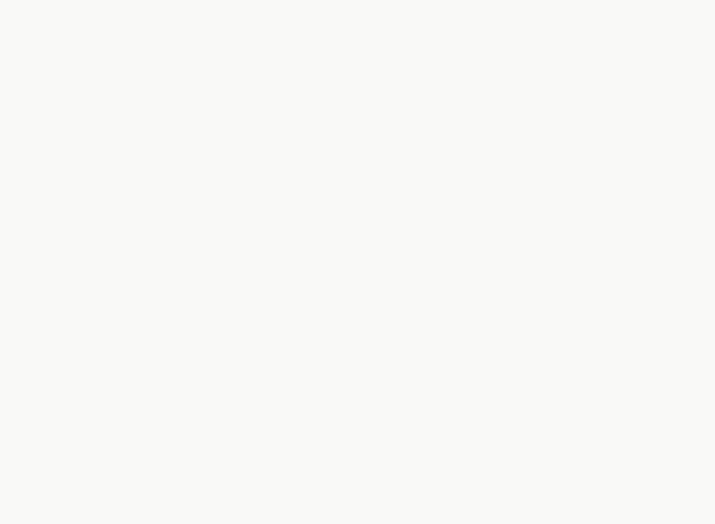
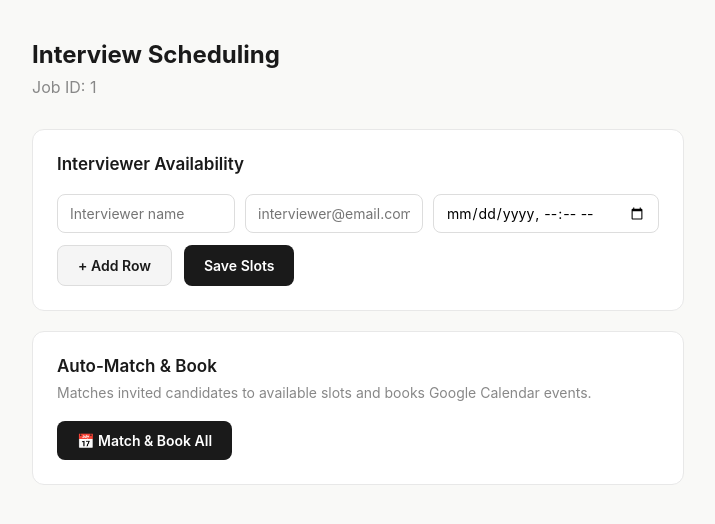
Before and after one commit to realastronics/Hiring-Pipeline-Automation, a React (Vite) app in the folder Frontend/: page /schedule/1 in a window 1280 px wide. Before the commit this address had no page. Shown: the top 524 px of the page, without its empty margins (282-997 px from the left). Built offline with nearby package versions, Linux system fonts and the light colour scheme.

Commit message:
it's working on hopes and dreams

```diff
--- a/Frontend/src/App.jsx
+++ b/Frontend/src/App.jsx
@@ -2,6 +2,7 @@ import { BrowserRouter, Routes, Route } from 'react-router-dom'
 import Dashboard from './pages/Dashboard'
 import Screening from './pages/Screening'
 import Candidates from './pages/Candidates'
+import Schedule from './pages/Schedule'
 
 function App() {
   return (
@@ -10,6 +11,7 @@ function App() {
         <Route path="/" element={<Dashboard />} />
         <Route path="/screen/:jobId" element={<Screening />} />
         <Route path="/candidates/:jobId" element={<Candidates />} />
+        <Route path="/schedule/:jobId" element={<Schedule />} />
       </Routes>
     </BrowserRouter>
   )
--- a/Frontend/src/pages/Candidates.jsx
+++ b/Frontend/src/pages/Candidates.jsx
@@ -1,11 +1,12 @@
 import { useState, useEffect } from 'react'
-import { useParams } from 'react-router-dom'
+import { useParams, useNavigate } from 'react-router-dom'
 import axios from 'axios'
 
 const API = 'http://localhost:8000'
 
 export default function Candidates() {
   const { jobId } = useParams()
+  const navigate = useNavigate()
   const [data, setData] = useState(null)
   const [formLink, setFormLink] = useState('')
   const [jobTitle, setJobTitle] = useState('')
@@ -95,6 +96,12 @@ export default function Candidates() {
           Send Rejections
         </button>
       </div>
+
+      <button
+        style={{ ...btnStyle('#059669'), marginTop: 12, width: '100%' }}
+        onClick={() => navigate(`/schedule/${jobId}`)}>
+        Go to Scheduling →
+      </button>
     </div>
   )
 }
--- /dev/null
+++ b/Frontend/src/pages/Schedule.jsx
@@ -0,0 +1,140 @@
+import { useState } from 'react'
+import { useParams } from 'react-router-dom'
+import axios from 'axios'
+
+const API = 'http://localhost:8000'
+
+export default function Schedule() {
+  const { jobId } = useParams()
+  const [slots, setSlots] = useState([{ interviewer_name: '', interviewer_email: '', slot_datetime: '' }])
+  const [schedule, setSchedule] = useState(null)
+  const [loading, setLoading] = useState(false)
+  const [message, setMessage] = useState('')
+
+  async function addSlots() {
+    setLoading(true)
+    try {
+      await axios.post(`${API}/schedule/slots`, { job_id: jobId, slots })
+      setMessage('✓ Slots added successfully')
+    } catch (e) {
+      setMessage('Failed: ' + e.message)
+    }
+    setLoading(false)
+  }
+
+  async function matchAndBook() {
+    setLoading(true)
+    try {
+      const res = await axios.post(`${API}/schedule/match`, { job_id: jobId })
+      setSchedule(res.data)
+    } catch (e) {
+      setMessage('Failed: ' + e.message)
+    }
+    setLoading(false)
+  }
+
+  function addSlotRow() {
+    setSlots([...slots, { interviewer_name: '', interviewer_email: '', slot_datetime: '' }])
+  }
+
+  function updateSlot(index, field, value) {
+    const updated = [...slots]
+    updated[index][field] = value
+    setSlots(updated)
+  }
+
+  return (
+    <div style={{ maxWidth: 700, margin: '40px auto', padding: '0 24px' }}>
+      <h1 style={{ fontSize: 24, fontWeight: 700, marginBottom: 8 }}>Interview Scheduling</h1>
+      <p style={{ color: '#888', marginBottom: 32 }}>Job ID: {jobId}</p>
+
+      {/* Slot input */}
+      <div style={cardStyle}>
+        <h2 style={{ fontSize: 17, fontWeight: 600, marginBottom: 20 }}>Interviewer Availability</h2>
+        {slots.map((slot, i) => (
+          <div key={i} style={{ display: 'grid', gridTemplateColumns: '1fr 1fr 1fr', gap: 10, marginBottom: 12 }}>
+            <input
+              style={inputStyle}
+              placeholder="Interviewer name"
+              value={slot.interviewer_name}
+              onChange={e => updateSlot(i, 'interviewer_name', e.target.value)}
+            />
+            <input
+              style={inputStyle}
+              placeholder="interviewer@email.com"
+              value={slot.interviewer_email}
+              onChange={e => updateSlot(i, 'interviewer_email', e.target.value)}
+            />
+            <input
+              style={inputStyle}
+              type="datetime-local"
+              value={slot.slot_datetime}
+              onChange={e => updateSlot(i, 'slot_datetime', e.target.value)}
+            />
+          </div>
+        ))}
+        <div style={{ display: 'flex', gap: 12, marginTop: 8 }}>
+          <button style={secondaryBtn} onClick={addSlotRow}>+ Add Row</button>
+          <button style={primaryBtn} onClick={addSlots} disabled={loading}>
+            Save Slots
+          </button>
+        </div>
+      </div>
+
+      {/* Match and book */}
+      <div style={cardStyle}>
+        <h2 style={{ fontSize: 17, fontWeight: 600, marginBottom: 8 }}>Auto-Match & Book</h2>
+        <p style={{ color: '#888', fontSize: 14, marginBottom: 20 }}>
+          Matches invited candidates to available slots and books Google Calendar events.
+        </p>
+        <button style={primaryBtn} onClick={matchAndBook} disabled={loading}>
+          {loading ? 'Booking...' : '📅 Match & Book All'}
+        </button>
+      </div>
+
+      {message && (
+        <p style={{ color: '#16a34a', fontWeight: 500, marginBottom: 16 }}>{message}</p>
+      )}
+
+      {/* Results */}
+      {schedule && (
+        <div style={cardStyle}>
+          <h2 style={{ fontSize: 17, fontWeight: 600, marginBottom: 16 }}>
+            Booked ({schedule.booked?.length || 0})
+          </h2>
+          {schedule.booked?.map((b, i) => (
+            <div key={i} style={{ padding: '12px 16px', background: '#f0fdf4', borderRadius: 8, marginBottom: 8 }}>
+              <strong>{b.candidate}</strong> — {b.interviewer}
+              <br />
+              <span style={{ fontSize: 13, color: '#666' }}>{b.slot}</span>
+              {b.calendar_link && (
+                <a href={b.calendar_link} target="_blank" rel="noreferrer"
+                  style={{ float: 'right', fontSize: 13, color: '#16a34a' }}>
+                  View Event →
+                </a>
+              )}
+            </div>
+          ))}
+
+          {schedule.failed?.length > 0 && (
+            <div style={{ marginTop: 16 }}>
+              <h3 style={{ fontSize: 15, color: '#dc2626', marginBottom: 8 }}>
+                No slot found ({schedule.failed.length})
+              </h3>
+              {schedule.failed.map((name, i) => (
+                <div key={i} style={{ padding: '8px 12px', background: '#fef2f2', borderRadius: 8, marginBottom: 6, fontSize: 14 }}>
+                  {name}
+                </div>
+              ))}
+            </div>
+          )}
+        </div>
+      )}
+    </div>
+  )
+}
+
+const cardStyle = { background: '#fff', borderRadius: 12, padding: 24, border: '1px solid #e8e8e8', marginBottom: 20 }
+const inputStyle = { width: '100%', padding: '9px 12px', borderRadius: 8, border: '1px solid #ddd', fontSize: 14, outline: 'none', fontFamily: 'inherit' }
+const primaryBtn = { padding: '11px 20px', borderRadius: 8, background: '#1a1a1a', color: '#fff', border: 'none', fontSize: 14, fontWeight: 600 }
+const secondaryBtn = { padding: '11px 20px', borderRadius: 8, background: '#f5f5f5', color: '#1a1a1a', border: '1px solid #ddd', fontSize: 14, fontWeight: 600 }
--- a/Frontend/src/pages/Screening.jsx
+++ b/Frontend/src/pages/Screening.jsx
@@ -7,21 +7,30 @@ const API = 'http://localhost:8000'
 export default function Screening() {
   const { jobId } = useParams()
   const navigate = useNavigate()
+  const [mode, setMode] = useState('upload')
   const [jdText, setJdText] = useState('')
   const [resumes, setResumes] = useState([])
+  const [sheetId, setSheetId] = useState('')
   const [loading, setLoading] = useState(false)
   const [results, setResults] = useState(null)
 
   async function runScreening() {
-    if (!jdText || resumes.length === 0) return
+    if (!jdText) return
+    if (mode === 'upload' && resumes.length === 0) return
     setLoading(true)
     try {
       const form = new FormData()
       form.append('job_id', jobId)
       form.append('jd_text', jdText)
+
+      let res
+      if (mode === 'upload') {
         resumes.forEach(f => form.append('resumes', f))
-
-      const res = await axios.post(`${API}/screen/`, form)
+        res = await axios.post(`${API}/screen/`, form)
+      } else {
+        form.append('sheet_id', sheetId)
+        res = await axios.post(`${API}/screen/from-sheet`, form)
+      }
       setResults(res.data)
     } catch (e) {
       alert('Screening failed: ' + e.message)
@@ -36,6 +45,22 @@ export default function Screening() {
 
       {!results ? (
         <div style={{ background: '#fff', borderRadius: 12, padding: 32, border: '1px solid #e8e8e8' }}>
+
+          {/* Mode toggle */}
+          <div style={{ display: 'flex', gap: 8, marginBottom: 24 }}>
+            <button
+              style={mode === 'upload' ? primaryBtn : secondaryBtn}
+              onClick={() => setMode('upload')}>
+              Manual Upload
+            </button>
+            <button
+              style={mode === 'sheet' ? primaryBtn : secondaryBtn}
+              onClick={() => setMode('sheet')}>
+              From Google Form
+            </button>
+          </div>
+
+          {/* JD input — always shown */}
           <label style={labelStyle}>Job Description</label>
           <textarea
             style={{ ...inputStyle, height: 160, resize: 'vertical' }}
@@ -44,6 +69,9 @@ export default function Screening() {
             onChange={e => setJdText(e.target.value)}
           />
 
+          {/* Conditional input based on mode */}
+          {mode === 'upload' ? (
+            <div>
               <label style={labelStyle}>Upload Resumes (PDF)</label>
               <input
                 type="file"
@@ -57,9 +85,24 @@ export default function Screening() {
                   {resumes.length} file(s) selected
                 </p>
               )}
+            </div>
+          ) : (
+            <div>
+              <label style={labelStyle}>Google Sheet ID</label>
+              <input
+                style={inputStyle}
+                placeholder="Paste the Sheet ID from the URL"
+                value={sheetId}
+                onChange={e => setSheetId(e.target.value)}
+              />
+              <p style={{ fontSize: 13, color: '#888', marginBottom: 16 }}>
+                Make sure the sheet has columns: Full Name, Email, Resume
+              </p>
+            </div>
+          )}
 
-          <button style={btnStyle} onClick={runScreening} disabled={loading}>
-            {loading ? 'Screening...' : `▶ Run AI Screening`}
+          <button style={primaryBtn} onClick={runScreening} disabled={loading}>
+            {loading ? 'Screening...' : '▶ Run AI Screening'}
           </button>
         </div>
       ) : (
@@ -74,7 +117,8 @@ export default function Screening() {
             <CandidateCard key={i} candidate={r} />
           ))}
 
-          <button style={{ ...btnStyle, marginTop: 24 }} onClick={() => navigate(`/candidates/${jobId}`)}>
+          <button style={{ ...primaryBtn, width: '100%', marginTop: 24 }}
+            onClick={() => navigate(`/candidates/${jobId}`)}>
             Go to Outreach →
           </button>
         </div>
@@ -117,5 +161,6 @@ function CandidateCard({ candidate: c }) {
 }
 
 const labelStyle = { display: 'block', fontSize: 14, fontWeight: 500, marginBottom: 6, color: '#444' }
-const inputStyle = { width: '100%', padding: '10px 14px', borderRadius: 8, border: '1px solid #ddd', fontSize: 15, marginBottom: 20, outline: 'none' }
-const btnStyle = { width: '100%', padding: 12, borderRadius: 8, background: '#1a1a1a', color: '#fff', border: 'none', fontSize: 15, fontWeight: 600 }
+const inputStyle = { width: '100%', padding: '10px 14px', borderRadius: 8, border: '1px solid #ddd', fontSize: 15, marginBottom: 20, outline: 'none', fontFamily: 'inherit' }
+const primaryBtn = { padding: '11px 20px', borderRadius: 8, background: '#1a1a1a', color: '#fff', border: 'none', fontSize: 15, fontWeight: 600, cursor: 'pointer' }
+const secondaryBtn = { padding: '11px 20px', borderRadius: 8, background: '#f5f5f5', color: '#1a1a1a', border: '1px solid #ddd', fontSize: 15, fontWeight: 600, cursor: 'pointer' }
```
Also changed, not shown: 1 other file (tests, documents, lock files or other folders). Lines whose indentation alone changed are shown as unchanged.
